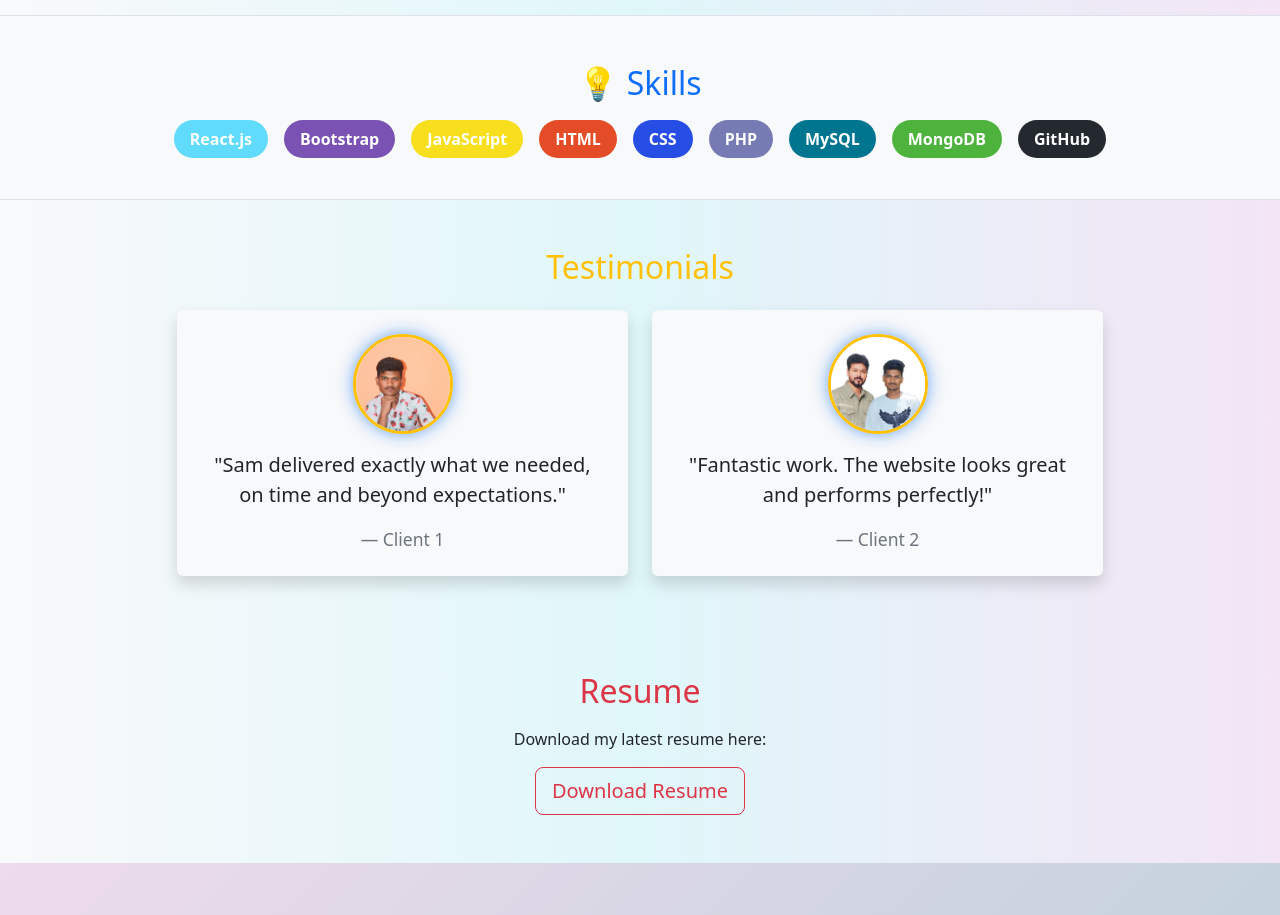
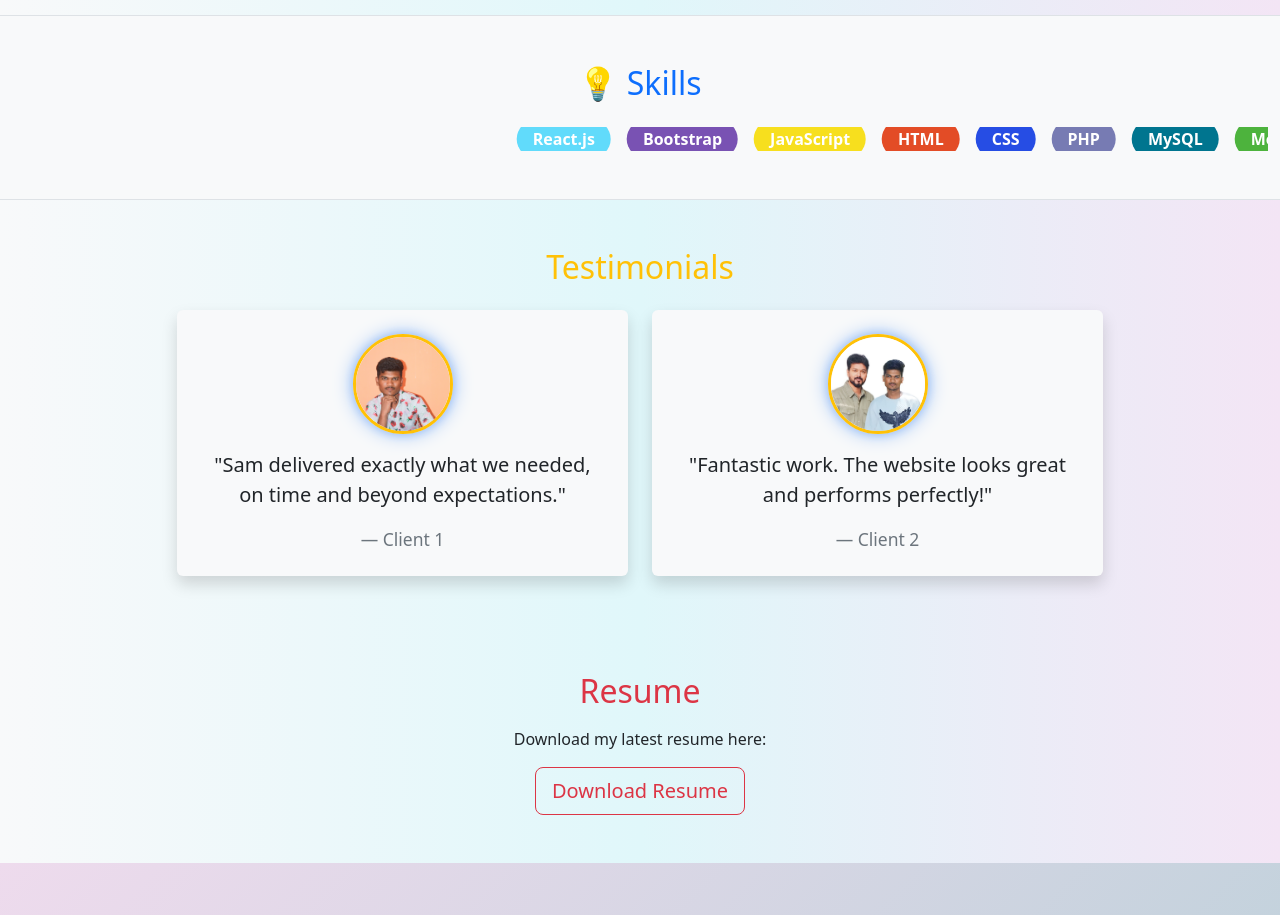
Before and after one commit to HappySamson/MyPortfolio, a React (Create React App) app: page / in a window 1280 px wide. Shown: the part 2120-3035 px from the top of the page. Built offline with nearby package versions, Linux system fonts and the light colour scheme.

Commit message:
Update App.css

```diff
--- a/src/App.css
+++ b/src/App.css
@@ -221,3 +221,31 @@ header {
 .colorful-navbar .btn-outline-secondary:focus {
   box-shadow: none;
 }
+/* Marquee animation */
+.marquee-container {
+  overflow: hidden;
+  white-space: nowrap;
+  position: relative;
+  width: 100%;
+}
+
+.marquee {
+  display: inline-block;
+  animation: scroll 18s linear infinite;
+  padding-left: 100%;
+}
+
+@keyframes scroll {
+  0% { transform: translateX(0%); }
+  100% { transform: translateX(-100%); }
+}
+
+/* Skill badges hover effect */
+.skill-badge {
+  transition: transform 0.3s ease, box-shadow 0.3s ease;
+}
+
+.skill-badge:hover {
+  transform: scale(1.1);
+  box-shadow: 0 4px 15px rgba(0, 0, 0, 0.2);
+}
```
